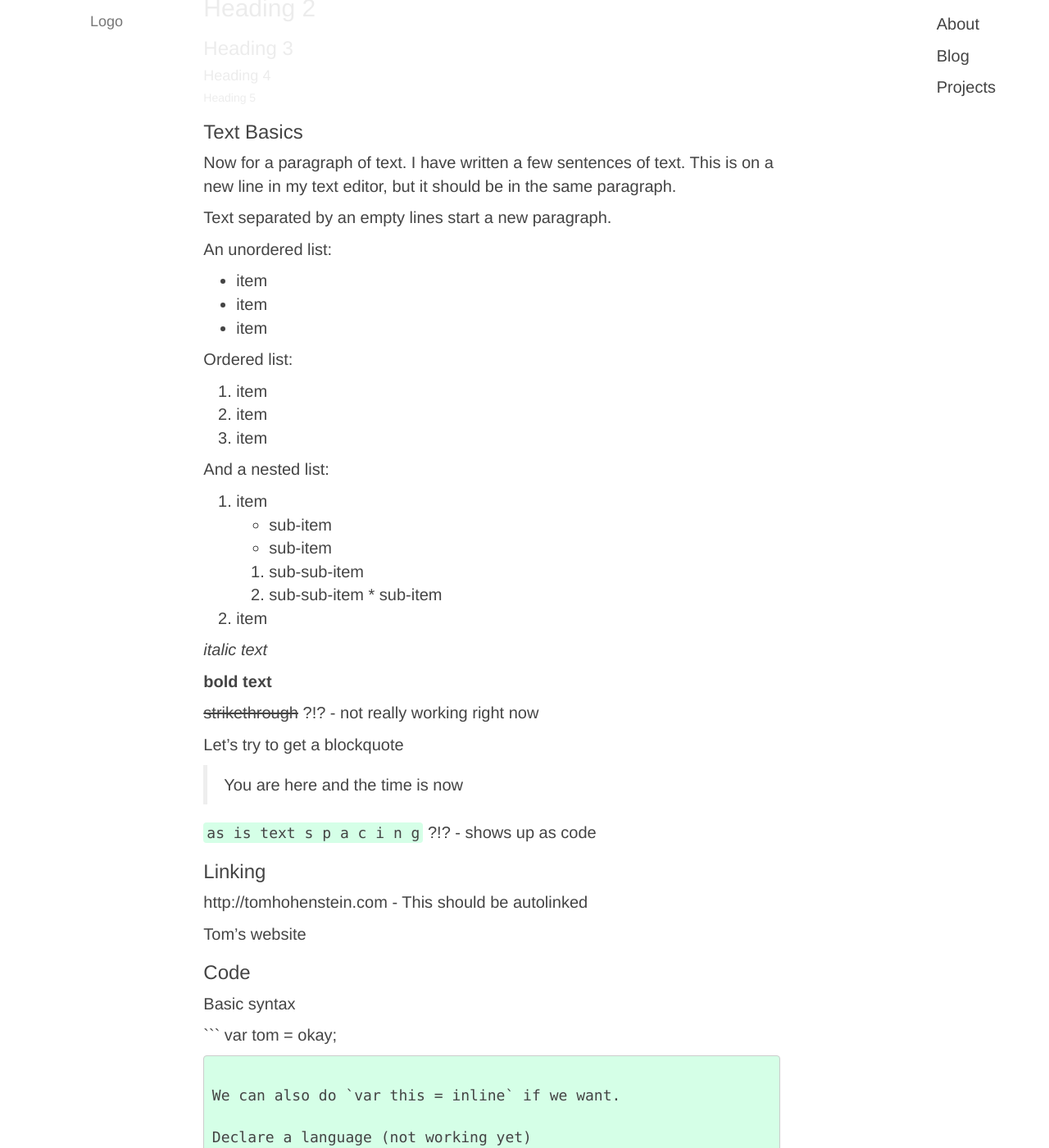
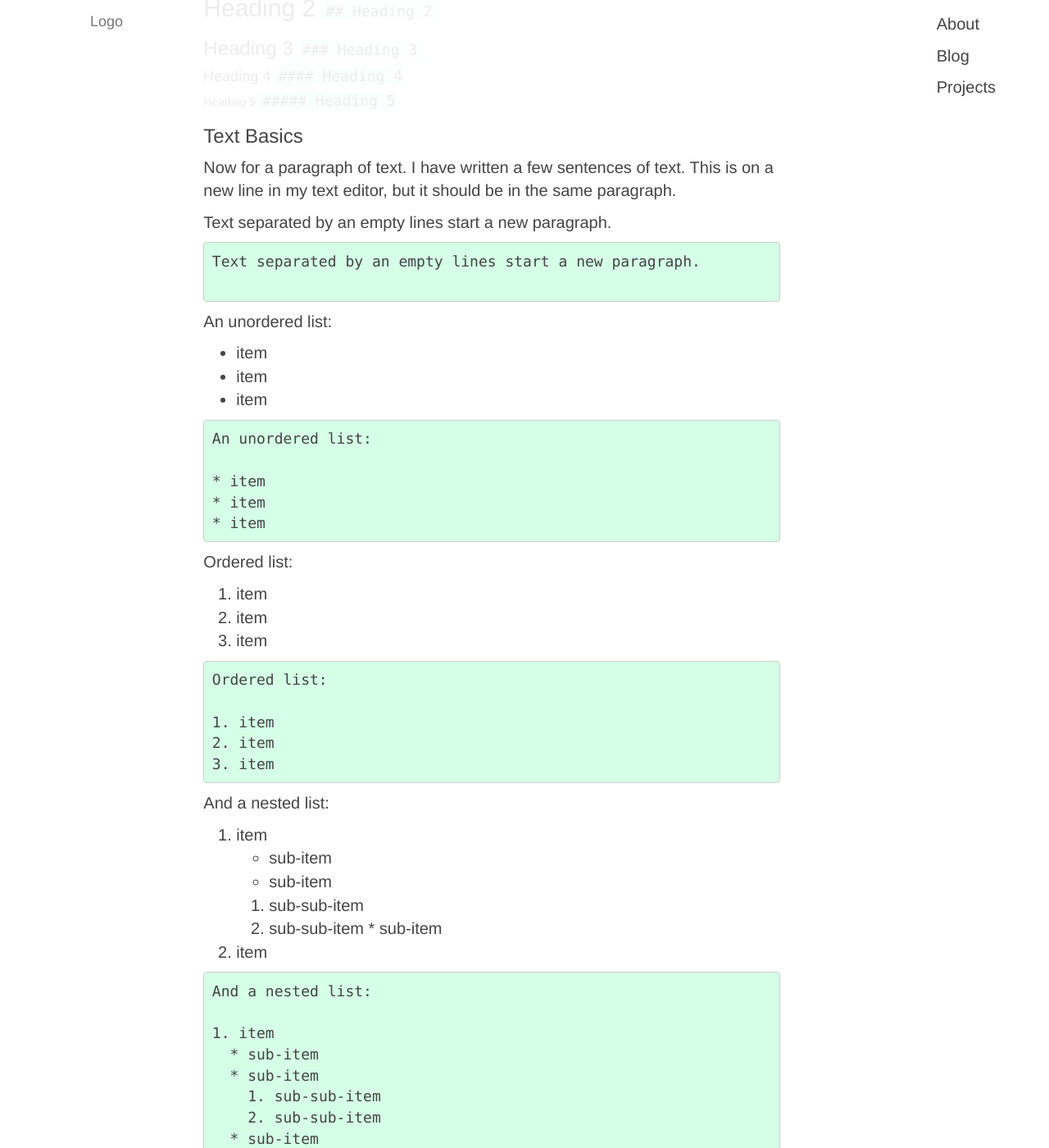
Before and after one commit to tomhohenstein/tomhohenstein.github.io, a Jekyll site: the page built from _posts/2014-11-30-Learning-Markdown.md, in a window 1280 px wide and 1400 px high, scrolled down 578 px. Shown: the whole window at 82% size. Built offline with Jekyll 4.4.1, drawn with Linux system fonts in a browser that asks for light colours; some of the changed text lies outside the part shown.

Commit message:
update Learning Markdown Post
- added code snippets
- added shorturl

````diff
--- a/_posts/2014-11-30-Learning-Markdown.md
+++ b/_posts/2014-11-30-Learning-Markdown.md
@@ -4,6 +4,7 @@
 excerpt: A markdown testing center
 thumbnail:
 featured: true
+shorturl: http://goo.gl/N7iu6p
 tags: [[learning, markdown]]
 ---
 
@@ -19,15 +20,16 @@
 
 Let's start with some basics
 
-# Heading 1
+# Heading 1 ```# Heading 1```
 
-## Heading 2
+## Heading 2 ```## Heading 2```
 
-### Heading 3
+### Heading 3 ```### Heading 3```
 
-#### Heading 4
+#### Heading 4 ```#### Heading 4```
 
-##### Heading 5
+##### Heading 5 ```##### Heading 5```
+
 
 ### Text Basics
 
@@ -36,17 +38,37 @@
 
 Text separated by an empty lines start a new paragraph.
 
+```
+Text separated by an empty lines start a new paragraph.
+
+```
+
 An unordered list:
 
 * item
 * item
 * item
 
+```
+An unordered list:
+
+* item
+* item
+* item
+```
 Ordered list:
 
 1. item
 2. item
 3. item
+
+```
+Ordered list:
+
+1. item
+2. item
+3. item
+```
 
 And a nested list:
 
@@ -58,25 +80,35 @@
   * sub-item
 2. item
 
+```
+And a nested list:
 
-*italic text*
+1. item
+  * sub-item
+  * sub-item
+    1. sub-sub-item
+    2. sub-sub-item
+  * sub-item
+2. item
+```
+*italic text* ```*italic text*```
 
-**bold text**
-
-~~strikethrough~~ ?!? - not really working right now
+**bold text** ```**bold text**```
 
 Let's try to get a blockquote
 
 > You are here and the time is now
 
-`as is text s p  a   c   i  n g` ?!? - shows up as code
+```
+> You are here and the time is now
+```
 
 ### Linking
 
-http://tomhohenstein.com - This should be autolinked
-
 [Tom's website](http://tomhohenstein.com)
-
+```
+[Tom's website](http://tomhohenstein.com)
+```
 
 ### Code
 
````
Also changed, not shown: 3 other files.
